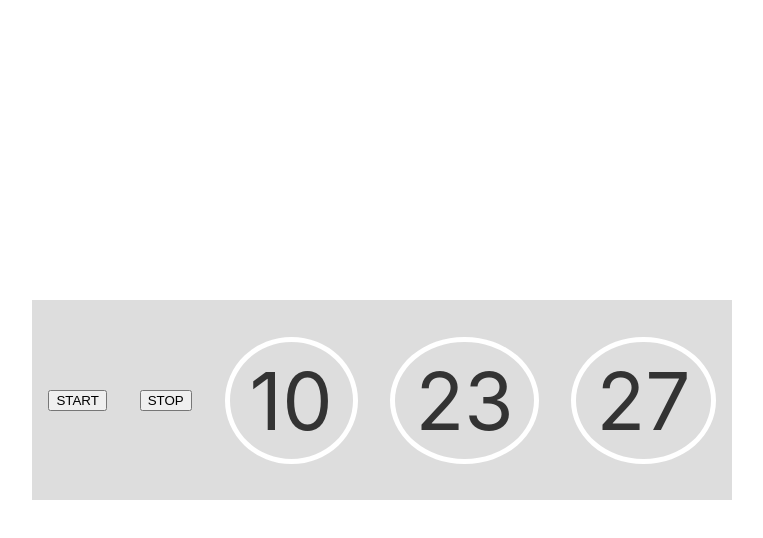
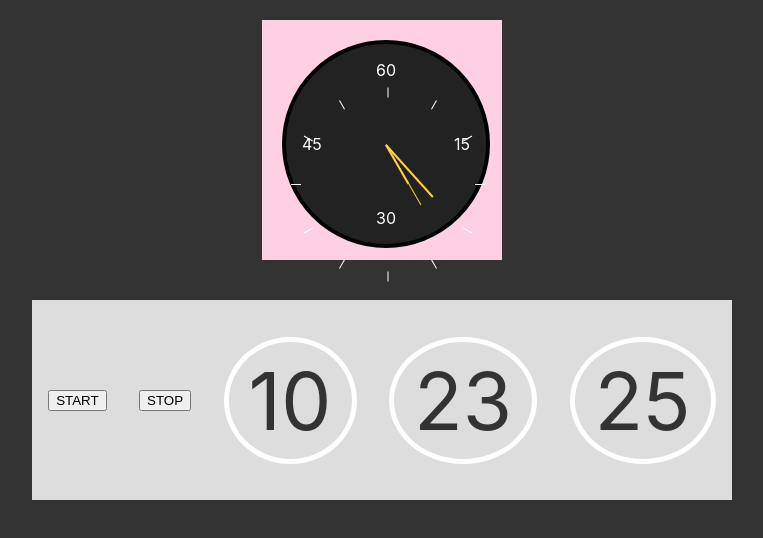
Before and after one commit to Kabarbum/clock, a React (Create React App) app: page / in a window 1280 px wide. Shown: the top 538 px of the page, without its empty margins (258-1021 px from the left). Built offline with nearby package versions, Linux system fonts and the light colour scheme; the HTML template or start-up script is replaced by a standard one.

Commit message:
add clock

```diff
--- a/src/components/Timer.js
+++ b/src/components/Timer.js
@@ -1,6 +1,6 @@
 import React, {useCallback, useEffect, useRef, useState} from 'react';
 
-const Timer = () => {
+const Timer = (callback, deps) => {
     const [seconds, setSeconds] = useState(new Date().getSeconds())
     const [minutes, setMinutes] = useState(new Date().getMinutes())
     const [hours, setHours] = useState(new Date().getHours())
@@ -15,26 +15,21 @@ const Timer = () => {
             setHours(0)
         else
             setHours(hoursRef.current + 1)
-        console.log('hours: ' + hoursRef.current)
-    },[])
+    }, [])
     const incMinutes = useCallback(() => {
 
         if (minutesRef.current === 59) {
             setMinutes(0)
             incHours()
-        }
-        else
+        } else
             setMinutes(minutesRef.current + 1)
-        console.log('minutes:' + minutesRef.current)
-    },[])
+    }, [])
     const incSeconds = useCallback(() => {
         if (secondsRef.current === 59) {
             setSeconds(0)
             incMinutes()
-        }
-        else
+        } else
             setSeconds(secondsRef.current + 1)
-        console.log('seconds:' + secondsRef.current)
     }, [])
 
     const startClock = () => {
@@ -60,14 +55,38 @@ const Timer = () => {
         clearInterval(timerRef.current)
     }
 
+    const arr = useCallback(() => {
+        let a = [5, 10, 15, 20, 25, 30, 35, 40, 45, 50, 55, 60]
+        a.forEach((el, idx) => {
+            a[idx]=<div style={{transform: `rotate(${el * 6}deg)`}} key={idx} className="clock-line"/>
+        })
+        return a
+    }, [])
+
     return (
-        <div className='container' >
+        <div className='container'>
             <div className="timer">
+                <div className="clock-wrapper">
+                    <div className="clock">
+                        <span style={{transform: `rotate(${hours % 24 * 15 - 90}deg)`}}
+                              className="hours-arrow clock-arrow"/>
+                        <span style={{transform: `rotate(${minutes % 60 * 6 - 90}deg)`}}
+                              className="min-arrow clock-arrow"/>
+                        <span style={{transform: `rotate(${seconds % 60 * 6 - 90}deg)`}}
+                              className="sec-arrow clock-arrow"/>
+                        <div className="t15 t-word">15</div>
+                        <div className="t30 t-word">30</div>
+                        <div className="t45 t-word">45</div>
+                        <div className="t60 t-word">60</div>
+
+                    </div>
+                </div>
                 <button onClick={start}>START</button>
                 <button onClick={stop}>STOP</button>
                 <div className="time h">{hours >= 10 ? hours : '0' + hours}</div>
                 <div className="time m">{minutes >= 10 ? minutes : '0' + minutes}</div>
                 <div className="time s">{seconds >= 10 ? seconds : '0' + seconds}</div>
+                {arr()}
             </div>
         </div>
     );
--- a/src/index.css
+++ b/src/index.css
@@ -7,6 +7,7 @@ body {
     sans-serif;
   -webkit-font-smoothing: antialiased;
   -moz-osx-font-smoothing: grayscale;
+  background-color: #333;
 }
 
 code {
@@ -15,9 +16,7 @@ code {
 }
 
 .container{
-  width: 900px;
   height: 100vh;
-  margin: 0 auto;
   display: flex;
   justify-content: center;
   align-items: center;
@@ -37,3 +36,80 @@ code {
   border-radius: 50%;
   color: #333;
 }
+.clock-wrapper{
+  top: 20px;
+  position: absolute;
+  width: 200px;
+  height: 200px;
+  background-color: #ffd0e4;
+  padding: 20px;
+}
+.clock{
+  position: relative;
+  width: 100%;
+  height: 100%;
+  background-color: #222;
+  border: 4px solid #000;
+  border-radius: 50%;
+}
+.clock-arrow{
+  background-color: #ffd138;
+  height: 2px;
+  position: absolute;
+  top: 50%;
+  left: 50%;
+  transform: translate(-50%);
+  transform-origin: left;
+
+}
+.hours-arrow{
+  width: 45px;
+}
+.min-arrow{
+  width: 70px;
+}
+.sec-arrow{
+  width: 70px;
+  height: 1px;
+}
+.t-word{
+  position: absolute;
+  --offset: 16px;
+  color: #fff;
+}
+.t15{
+  top: 50%;
+  right: var(--offset);
+  transform: translateY(-50%);
+}
+.t30{
+  bottom: var(--offset);
+  right: 50%;
+  transform: translateX(50%);
+}
+.t45{
+  top: 50%;
+  left: var(--offset);
+  transform: translateY(-50%);
+}
+.t60{
+  top: var(--offset);
+  right: 50%;
+  transform: translateX(50%);
+}
+.clock-line{
+  height: 1px;
+  width: 97px;
+  position: absolute;
+  top: 23%;
+  right: 49.5%;
+  transform: rotate(0deg);
+  transform-origin: right;
+}
+.clock-line::after{
+  position: absolute;
+  content: "";
+  width: 10px;
+  height: 1px;
+  background-color: #fff;
+}
```
